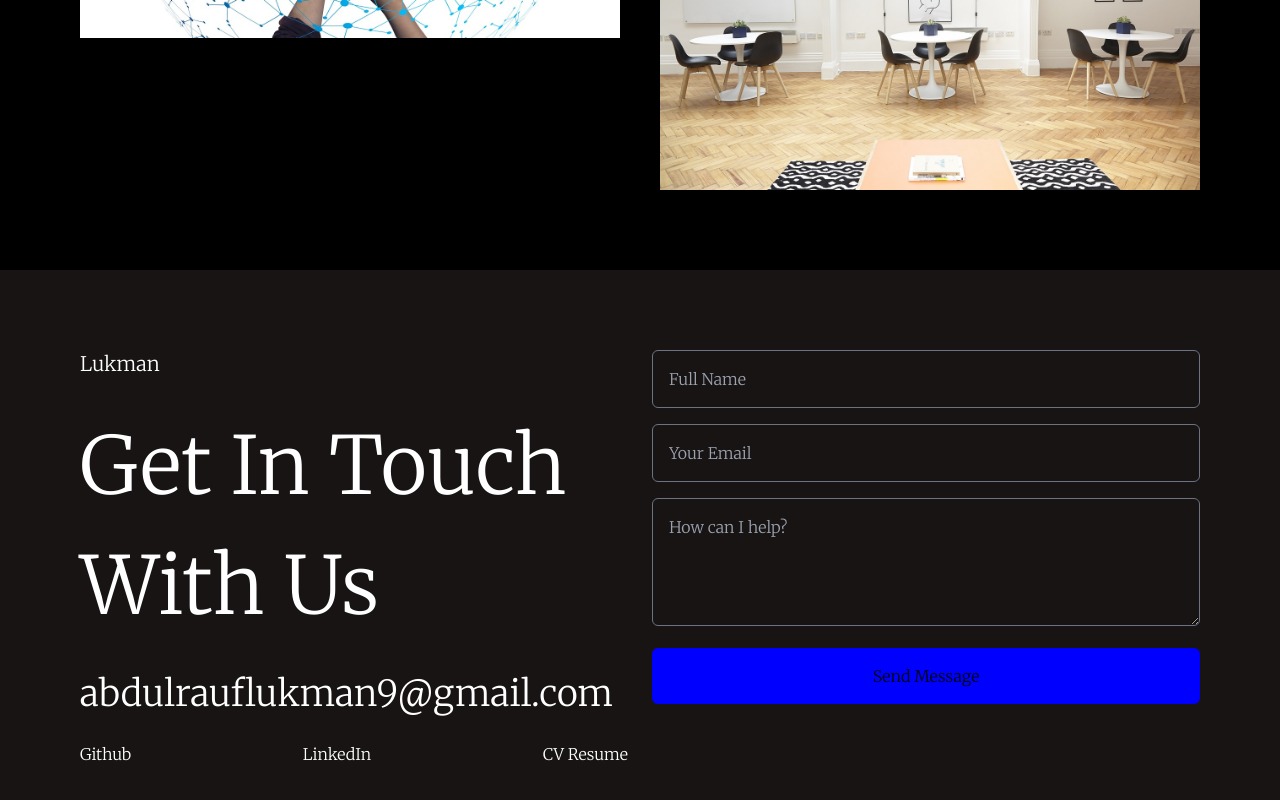
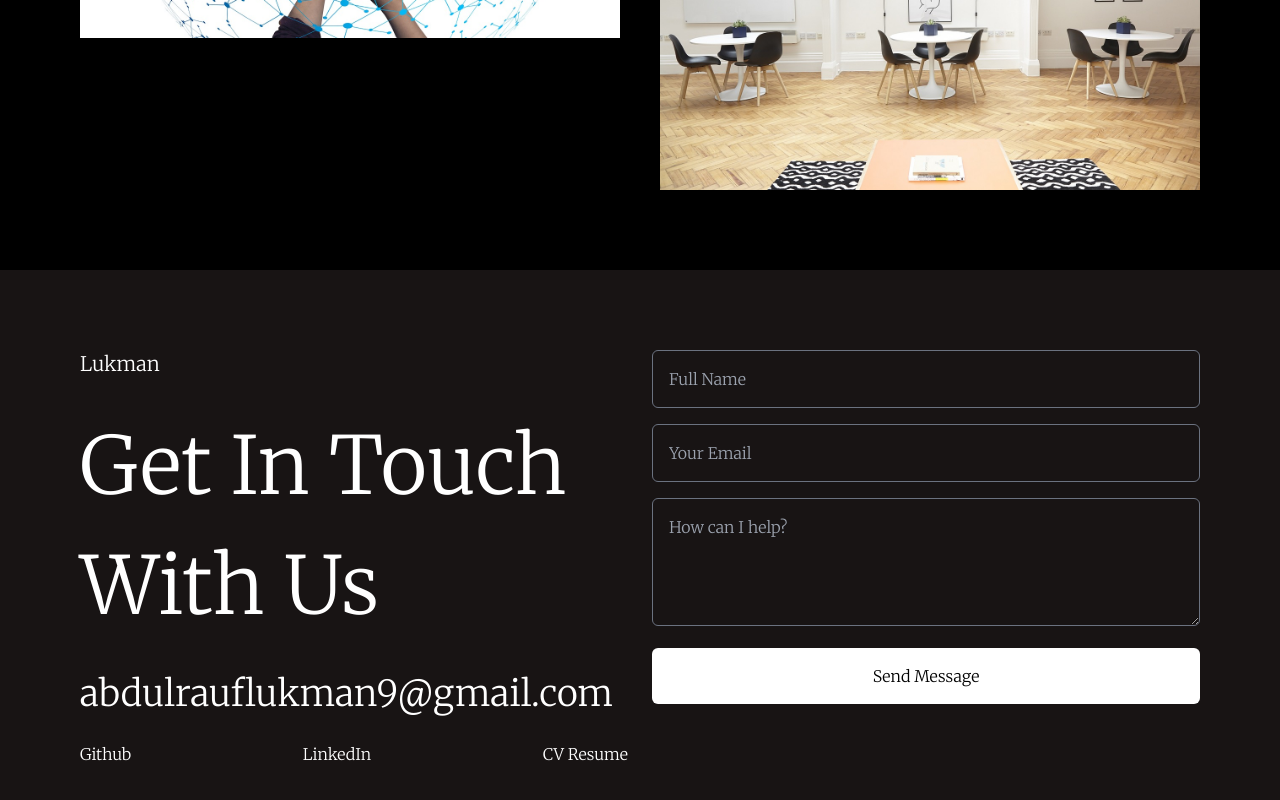
Before and after one commit to Lukman10a/lukmanportfolio, a Next.js app: page / in a window 1280 px wide. Shown: the part 2572-3372 px from the top of the page. Built offline with nearby package versions, Linux system fonts and the light colour scheme.

Commit message:
update nav

```diff
--- a/src/components/footer.tsx
+++ b/src/components/footer.tsx
@@ -55,10 +55,7 @@ export default function Footer() {
             ></textarea>
           </div>
           <div>
-            <button
-              type="submit"
-              className="w-full p-4 text-black bg-[#0000FF] rounded-md hover:bg-blue-600"
-            >
+            <button className="w-full p-4 text-black bg-white rounded-md hover:bg-blue-600">
               Send Message
             </button>
           </div>
```
Also changed, not shown: src/components/form.tsx (added).
